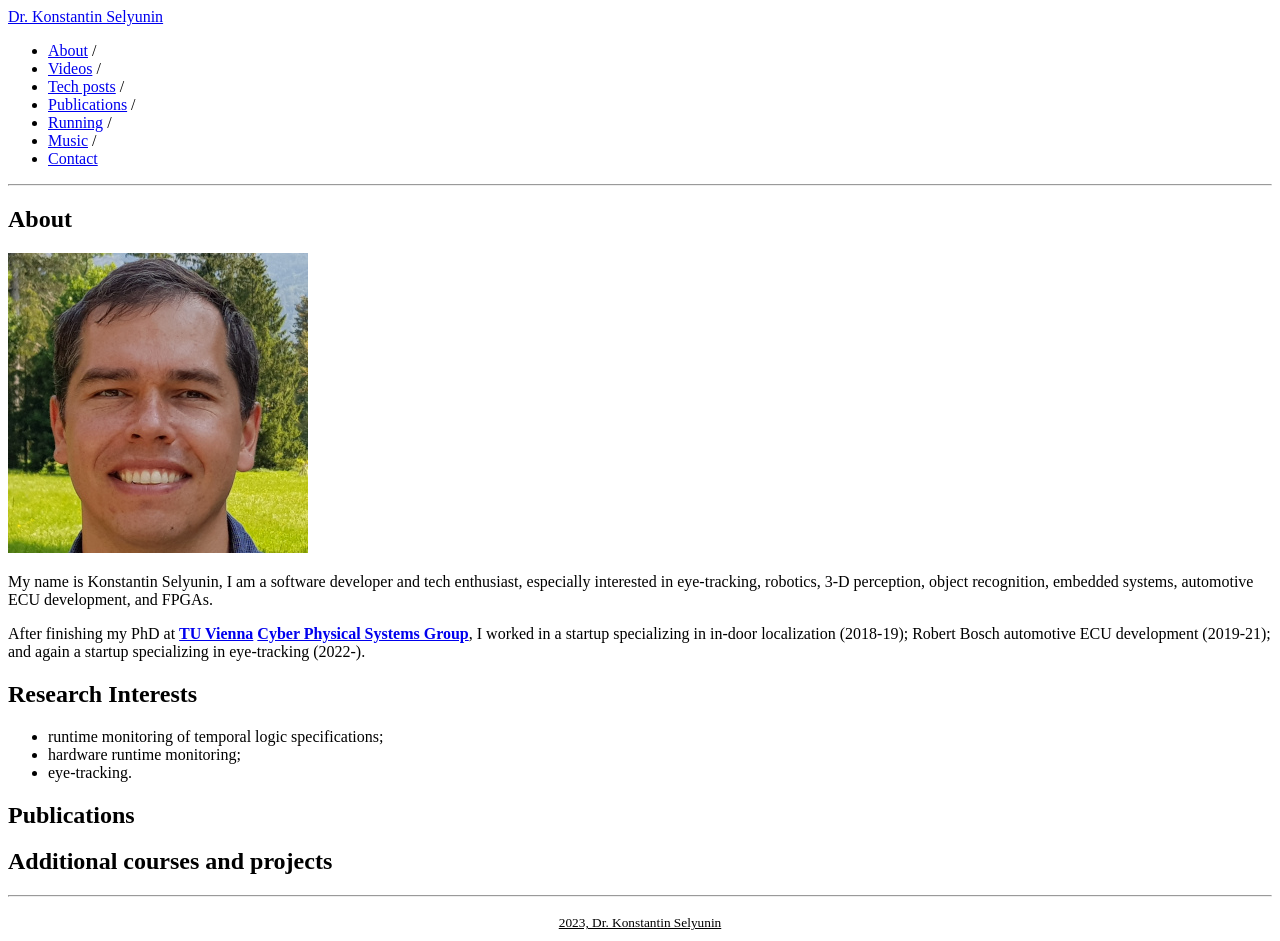
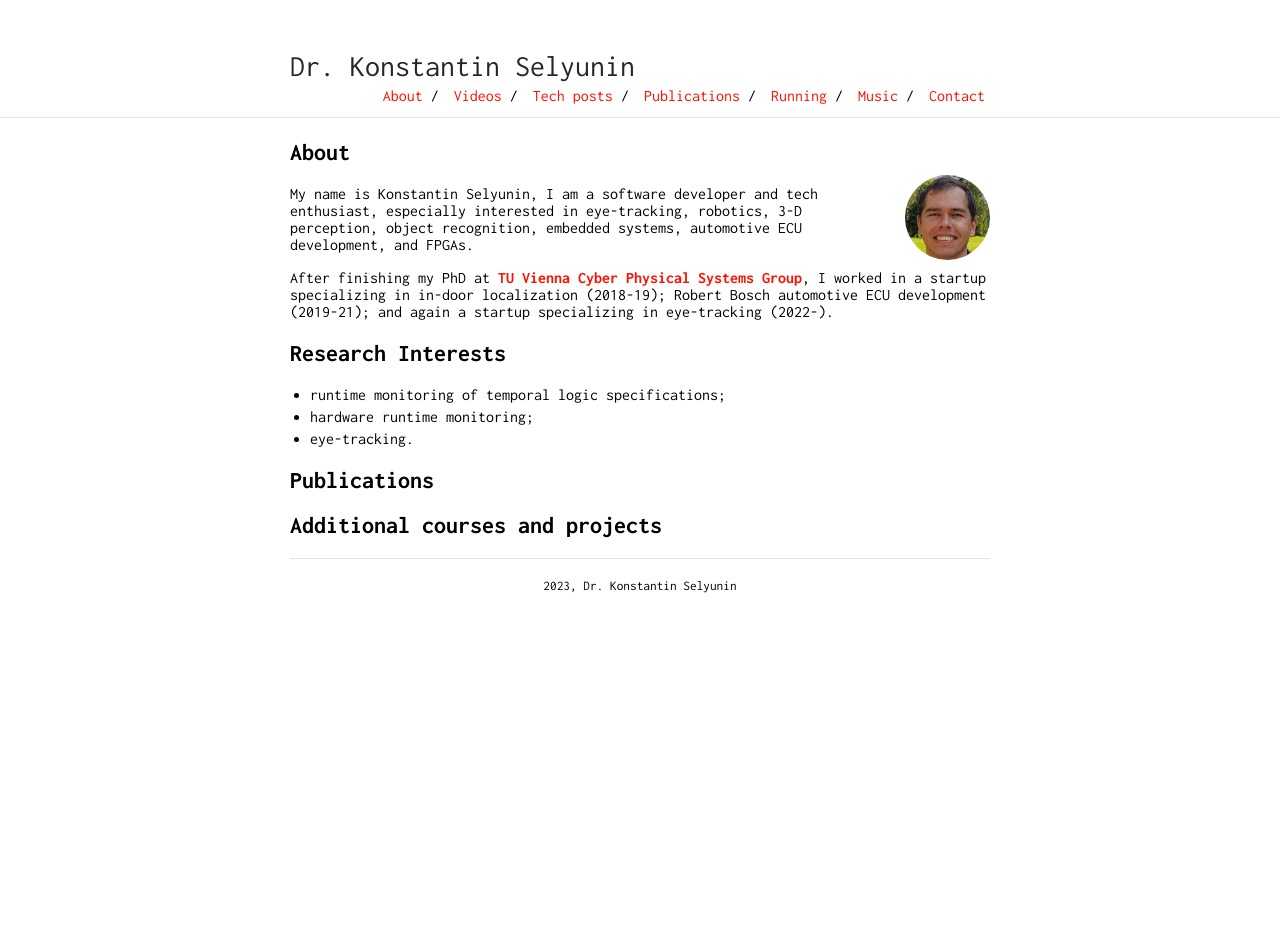
Before and after one commit to selyunin/selyunin.github.io, a Jekyll site: the page built from index.md, in a window 1280 px wide. Built offline with Jekyll 4.4.1, drawn with Linux system fonts in a browser that asks for light colours; after the commit the page ends 900 px from its top, so only the background shows below that.

Commit message:
:hammer: adding sass from jekyll theme and removing the theme title, as the gem is not officially published

```diff
--- a/_config.yml
+++ b/_config.yml
@@ -1,5 +1,3 @@
-theme: jekyll-theme-researcher
-
 title: Dr. Konstantin Selyunin
 
 description: Personal website of Dr. Konstantin Selyunin
@@ -14,7 +12,7 @@ favicon: yes
 favicon_location: /img/favicon.ico
 
 # Use the following plug-ins
-gems:
+plugins:
   - jekyll-sitemap # Create a sitemap using the official Jekyll sitemap gem
   - jekyll-feed # Create an Atom feed using the official Jekyll feed gem
   - jekyll-seo-tag
--- /dev/null
+++ b/_sass/_style.scss
@@ -0,0 +1,131 @@
+@import "vars";
+
+/*
+ * Basic
+ */
+
+html {
+    height: 100%;
+    margin: 0;
+    padding: 0;
+}
+body {
+    margin: 0;
+    font-family: "Inconsolata";
+    height: 100%;
+}
+a {
+    text-decoration: none;
+    color: $accent;
+}
+a:hover {
+    text-decoration: underline;
+}
+hr {
+    border: 0;
+    height: 0;
+    border-top: 1px solid rgba(0, 0, 0, 0.1);
+    border-bottom: 1px solid rgba(255, 255, 255, 0.3);
+}
+
+/*
+ * Navbar
+ */
+
+#author-name {
+    font-size: 30px;
+    color: #272727;
+    display: inline-block;
+}
+.navbar {
+    padding: 50px 0 50px 0;
+}
+.navbar-ul {
+    display: inline-block;
+    margin: 0;
+    padding: 5px 0 5px 0;
+    margin-left: 20px;
+}
+.nav-list {
+    list-style-type: none;
+    margin: 0 5px 0 10px;
+}
+.alignable {
+    display: inline-block;
+}
+.pull-left {
+    @extend .alignable;
+    float: left;
+}
+.pull-right {
+    @extend .alignable;
+    float: right;
+}
+
+/* Divs */
+
+.container {
+    max-width: $max-width;
+    margin: auto;
+}
+.wrapper {
+    min-height: 100%;
+}
+
+/* Institute Image */
+
+#ins-logo {
+	margin: auto;
+	display: block;
+	max-height: 100px;
+	text-align: center;
+}
+
+/* Mobile */
+
+@media (max-width: 800px) {
+    .container {
+        max-width: $med-width;
+        transition: 0.3s ease all;
+    }
+}
+
+@media (max-width: 650px) {
+    .container {
+        max-width: 83%;
+    }
+    .navbar-ul {
+        margin-top: 5px;
+    }
+}
+
+@media (max-width: 500px) {
+	.navbar {
+		text-align: center;
+		padding: 50px 0px 0px 0px;
+	}
+	#author-name {
+		width: 100%;
+		float: none;
+	}
+	#navlist {
+		padding: 10px 0 10px 0;
+		margin: 0;
+		display: block;
+		float: none;
+		text-align: center;
+		width: 100%;
+	}
+	#navlist li.alignable {
+		display: inline-block;
+	}
+	#navlist li.pull-left {
+		float: none;
+	}
+	#navlist li.nav-list {
+		margin: 0;
+	}
+}
+
+@import "typography";
+@import "tables";
--- /dev/null
+++ b/_sass/tables.scss
@@ -0,0 +1,34 @@
+table {
+    margin: 15px 0;
+    border-collapse: collapse;
+    width: 100%;
+    padding: 0;
+}
+table tr {
+    border-top: 1px solid #cccccc;
+    background-color: white;
+    margin: 0;
+    padding: 0;
+}
+table tr:nth-child(2n) {
+    background-color: #f8f8f8;
+}
+table tr th {
+    font-weight: bold;
+    border: 1px solid #cccccc;
+    text-align: left;
+    margin: 0;
+    padding: 6px 13px;
+}
+table tr td {
+    border: 1px solid #cccccc;
+    text-align: left;
+    margin: 0;
+    padding: 6px 13px;
+}
+table tr th :first-child, table tr td :first-child {
+    margin: 0;
+}
+table tr th :last-child, table tr td :last-child {
+    margin: 0;
+}
--- /dev/null
+++ b/_sass/typography.scss
@@ -0,0 +1,60 @@
+@import "vars";
+
+.content {
+    a:hover {
+        text-decoration: underline;
+    }
+    ol {
+        counter-reset: list;
+    }
+    ol > li {
+        list-style-position: none;
+        position: relative;
+        list-style: none;
+        margin-top: 5px;
+        margin-bottom: 5px;
+    }
+    ul > li {
+        margin: 5px 0 5px 0;
+    }
+    ul {
+        padding: 0 20px 0 20px;;
+    }
+    ol {
+        padding: 0 30px 0 30px;
+    }
+    ol > li:before {
+        content: "[" counter(list, decimal) "] ";
+        counter-increment: list;
+        position: absolute;
+        left: -30px;
+    }
+    blockquote {
+        //border: 1px solid black;
+        border-left: 5px solid #333333;
+        margin: 20px 0 20px 0;
+        padding: 2px 8px 2px 8px;
+        font-style: italic;
+    }
+    .profile-picture {
+        height: $image-size;
+        width: $image-size;
+        position: relative;
+        margin: -10px 0 0 15px;
+        float: right;
+        border-radius: 50%;
+        p & {
+            padding: 0;
+            margin: 0;
+        }
+        @media (max-width: $small-width) {
+            img {
+                margin-top: -5px;
+            }
+        }
+    }
+    img {
+        text-align: center;
+        width: 100%;
+    }
+}
--- /dev/null
+++ b/_sass/vars.scss
@@ -0,0 +1,14 @@
+/*
+ * Customization Variables
+ */
+
+$accent: #FF0F00;
+$image-size: 85px;
+
+/*
+ * Build Variables, don't touch
+ */
+
+$max-width: 700px;
+$med-width: 600px;
+$small-width: 480px;
--- /dev/null
+++ b/css/main.scss
@@ -0,0 +1,4 @@
+---
+---
+
+@import "style";
```
